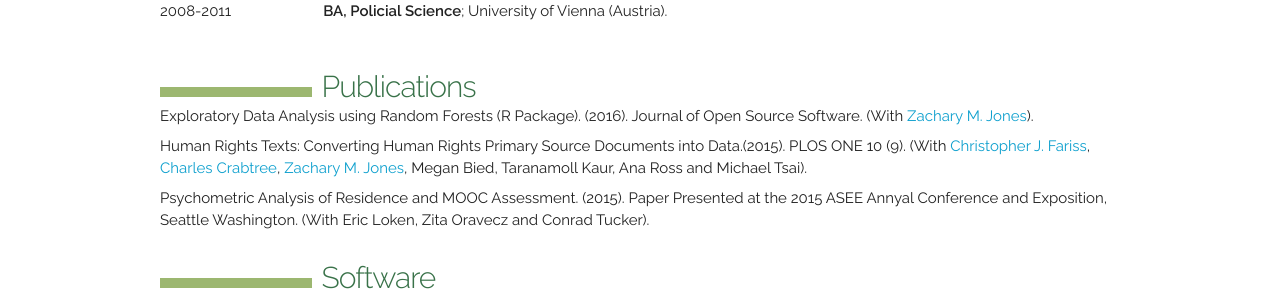
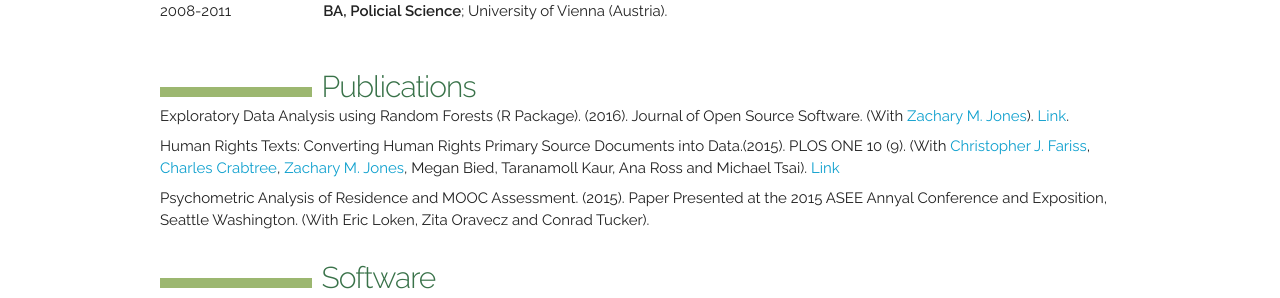
Before and after one commit to flinder/flinder.github.io, a Jekyll site: the page built from cv/index.html, in a window 1280 px wide. Shown: the part 526-824 px from the top of the page. Built offline with Jekyll 4.4.1, drawn with Linux system fonts in a browser that asks for light colours.

Commit message:
links to publications

```diff
--- a/cv/index.html
+++ b/cv/index.html
@@ -46,8 +46,8 @@ document.write('<a h'+'ref'+'="ma'+'ilto'+':'+e+'" clas'+'s="em' + 'ail">'+e+'<\
 </dd>
 </dl>
 <h2 id="publications">Publications</h2>
-<p>Exploratory Data Analysis using Random Forests (R Package). (2016). Journal of Open Source Software. (With <a href="http://zmjones.com">Zachary M. Jones</a>).</p>
-<p>Human Rights Texts: Converting Human Rights Primary Source Documents into Data.(2015). PLOS ONE 10 (9). (With <a href="http://cfariss.com/">Christopher J. Fariss</a>, <a href="http://charlescrabtree.com">Charles Crabtree</a>, <a href="http://zmjones.com">Zachary M. Jones</a>, Megan Bied, Taranamoll Kaur, Ana Ross and Michael Tsai).</p>
+<p>Exploratory Data Analysis using Random Forests (R Package). (2016). Journal of Open Source Software. (With <a href="http://zmjones.com">Zachary M. Jones</a>). <a href="http://joss.theoj.org/papers/d29df349c8450ef958c0fde5bf164371">Link</a>.</p>
+<p>Human Rights Texts: Converting Human Rights Primary Source Documents into Data.(2015). PLOS ONE 10 (9). (With <a href="http://cfariss.com/">Christopher J. Fariss</a>, <a href="http://charlescrabtree.com">Charles Crabtree</a>, <a href="http://zmjones.com">Zachary M. Jones</a>, Megan Bied, Taranamoll Kaur, Ana Ross and Michael Tsai). <a href="http://journals.plos.org/plosone/article?id=10.1371/journal.pone.0138935">Link</a></p>
 <p>Psychometric Analysis of Residence and MOOC Assessment. (2015). Paper Presented at the 2015 ASEE Annyal Conference and Exposition, Seattle Washington. (With Eric Loken, Zita Oravecz and Conrad Tucker).</p>
 <h2 id="software">Software</h2>
 <p><a href="https://github.com/flinder/NetworkInference">NetworkInference</a>: R package to infer latent diffusion networks (Creator).</p>
```
Also changed, not shown: cv/cv.md (+2 -0 lines), 1 other file.
